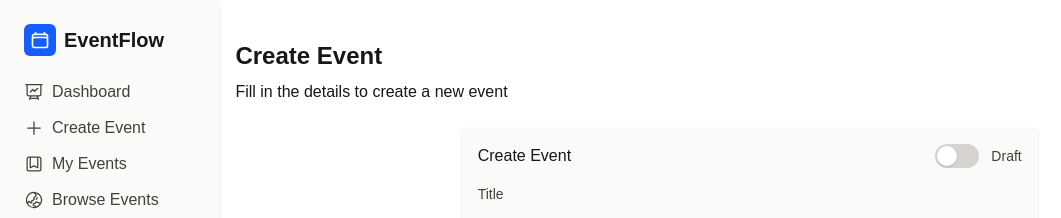
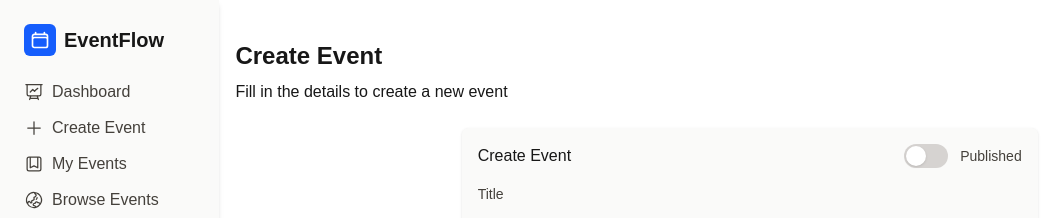
Before and after one commit to ka1130/Happenly, a Next.js app: page /events/new in a window 1280 px wide. Shown: the top 218 px of the page, without its empty margins (0-1061 px from the left). Built offline with nearby package versions, Linux system fonts and the light colour scheme.

Commit message:
Fix switch

```diff
--- a/app/events/new/page.tsx
+++ b/app/events/new/page.tsx
@@ -95,11 +95,11 @@ export default function NewEventPage() {
           <label className="inline-flex cursor-pointer items-center gap-3">
             <input type="checkbox" className="peer sr-only" />
 
-            <div className="relative h-6 w-11 rounded-full bg-stone-300 transition-colors peer-checked:bg-blue-500">
-              <div className="absolute top-0.5 left-0.5 h-5 w-5 rounded-full bg-white shadow transition-transform duration-200 ease-in-out peer-checked:translate-x-5" />
-            </div>
+            <div className="relative h-6 w-11 rounded-full bg-stone-300 transition-colors peer-checked:bg-blue-500 after:absolute after:top-0.5 after:left-0.5 after:h-5 after:w-5 after:rounded-full after:bg-white after:shadow after:transition-transform after:content-[''] peer-checked:after:translate-x-5" />
 
-            <span className="text-sm font-medium text-stone-700">Draft</span>
+            <span className="text-sm font-medium text-stone-700">
+              Published
+            </span>
           </label>
         </div>
         <label className="block text-sm font-medium text-stone-700">
```
